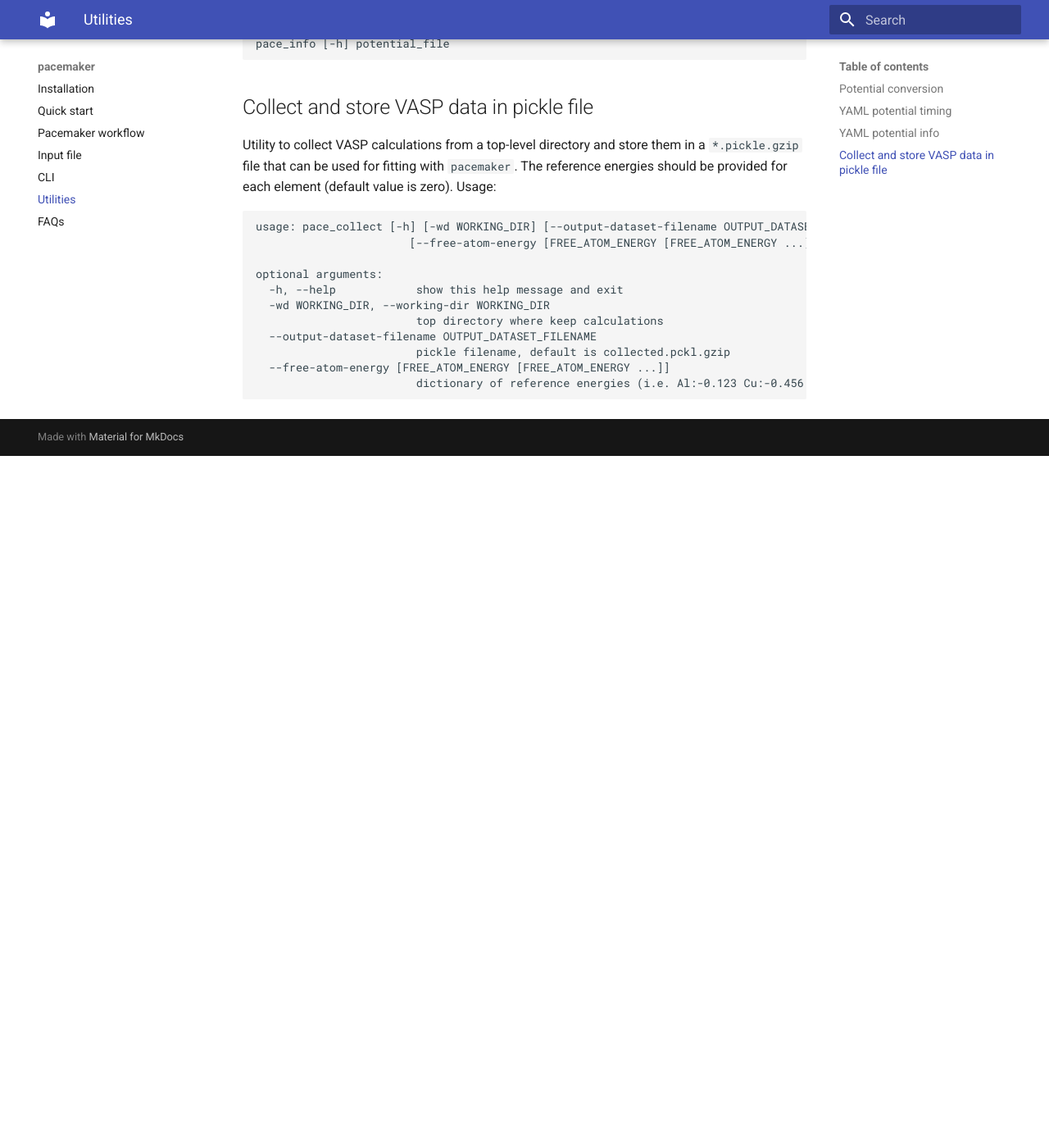
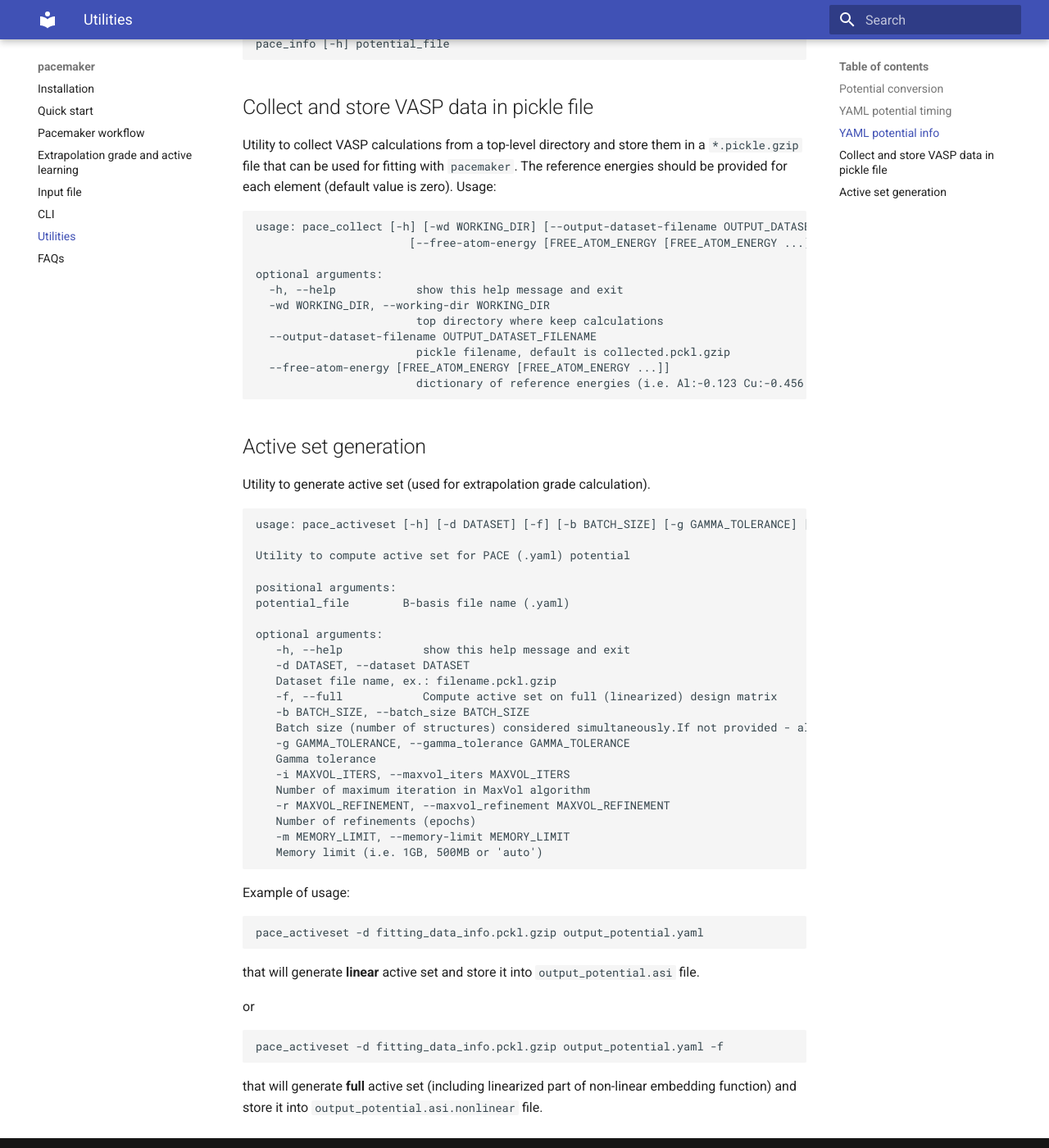
Before and after one commit to ICAMS/python-ace, an MkDocs documentation site: the page built from docs/pacemaker/utilities.md, in a window 1280 px wide and 1400 px high, scrolled down 1099 px. Shown: the whole window at 82% size. Built offline with MkDocs 1.6.1 and Material for MkDocs 9.7.7, drawn with Linux system fonts in a browser that asks for light colours; before the commit the page ends 1655 px from its top, so only the background shows below that.

Commit message:
add active_learning.md, update utilities.md, update mkdocs.yml

````diff
--- a/docs/pacemaker/utilities.md
+++ b/docs/pacemaker/utilities.md
@@ -62,3 +62,46 @@
   --free-atom-energy [FREE_ATOM_ENERGY [FREE_ATOM_ENERGY ...]]
                         dictionary of reference energies (i.e. Al:-0.123 Cu:-0.456 Zn:-0.789)
 ```
+## Active set generation
+
+Utility to generate active set (used for extrapolation grade calculation).
+
+```
+usage: pace_activeset [-h] [-d DATASET] [-f] [-b BATCH_SIZE] [-g GAMMA_TOLERANCE] [-i MAXVOL_ITERS] [-r MAXVOL_REFINEMENT] [-m MEMORY_LIMIT] potential_file
+
+Utility to compute active set for PACE (.yaml) potential
+
+positional arguments:
+potential_file        B-basis file name (.yaml)
+
+optional arguments:
+   -h, --help            show this help message and exit
+   -d DATASET, --dataset DATASET
+   Dataset file name, ex.: filename.pckl.gzip
+   -f, --full            Compute active set on full (linearized) design matrix
+   -b BATCH_SIZE, --batch_size BATCH_SIZE
+   Batch size (number of structures) considered simultaneously.If not provided - all dataset at once is considered
+   -g GAMMA_TOLERANCE, --gamma_tolerance GAMMA_TOLERANCE
+   Gamma tolerance
+   -i MAXVOL_ITERS, --maxvol_iters MAXVOL_ITERS
+   Number of maximum iteration in MaxVol algorithm
+   -r MAXVOL_REFINEMENT, --maxvol_refinement MAXVOL_REFINEMENT
+   Number of refinements (epochs)
+   -m MEMORY_LIMIT, --memory-limit MEMORY_LIMIT
+   Memory limit (i.e. 1GB, 500MB or 'auto')
+```
+
+Example of usage:
+
+```
+pace_activeset -d fitting_data_info.pckl.gzip output_potential.yaml
+```
+that will generate **linear** active set and store it into `output_potential.asi` file.
+
+or
+
+```
+pace_activeset -d fitting_data_info.pckl.gzip output_potential.yaml -f
+```
+that will generate **full** active set (including linearized part of non-linear embedding function)
+and store it into `output_potential.asi.nonlinear` file.
--- a/mkdocs.yml
+++ b/mkdocs.yml
@@ -22,6 +22,7 @@
     - Installation: pacemaker/install.md
     - Quick start: pacemaker/quickstart.md
     - Pacemaker workflow: pacemaker/workflow.md
+    - Extrapolation grade and active learning: pacemaker/active_learning.md
     - Input file: pacemaker/inputfile.md
     - CLI: pacemaker/cli.md
     - Utilities: pacemaker/utilities.md
````
Also changed, not shown: docs/pacemaker/active_learning.md (added, +105 -0 lines), docs/pacemaker/quickstart.md (+1 -1 lines).
